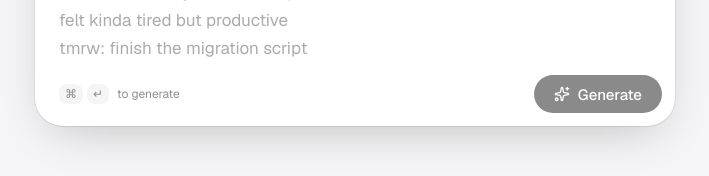
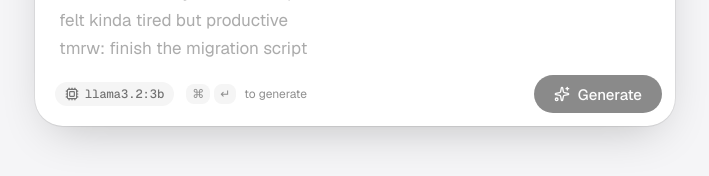
Before and after one commit to hadzicni/journ, a Next.js app: page / in a window 1280 px wide. Shown: the part 372-548 px from the top of the page, without its empty margins (285-994 px from the left). Built offline with nearby package versions, Linux system fonts and the light colour scheme.

Commit message:
add llm badge

```diff
--- a/app/api/generate/route.ts
+++ b/app/api/generate/route.ts
@@ -1,7 +1,6 @@
+import { getOllamaConfig } from "@/lib/ollama";
 import { EXAMPLE_ENTRY, EXAMPLE_NOTES, SYSTEM_PROMPT } from "@/lib/prompt";
 
-const OLLAMA_URL = process.env.OLLAMA_URL ?? "http://localhost:11434";
-const MODEL = process.env.OLLAMA_MODEL ?? "llama3.2:3b";
 const MAX_NOTES_LENGTH = 10_000;
 
 function errorResponse(status: number, error: string, hint?: string) {
@@ -9,6 +8,8 @@ function errorResponse(status: number, error: string, hint?: string) {
 }
 
 export async function POST(request: Request) {
+  const { url: ollamaUrl, model } = getOllamaConfig();
+
   let notes: unknown;
   try {
     ({ notes } = await request.json());
@@ -28,11 +29,11 @@ export async function POST(request: Request) {
 
   let upstream: Response;
   try {
-    upstream = await fetch(`${OLLAMA_URL}/api/chat`, {
+    upstream = await fetch(`${ollamaUrl}/api/chat`, {
       method: "POST",
       headers: { "Content-Type": "application/json" },
       body: JSON.stringify({
-        model: MODEL,
+        model,
         stream: true,
         options: { temperature: 0.3 },
         messages: [
@@ -49,7 +50,7 @@ export async function POST(request: Request) {
     console.error("Ollama request failed:", err);
     return errorResponse(
       503,
-      `Can't reach Ollama at ${OLLAMA_URL}.`,
+      `Can't reach Ollama at ${ollamaUrl}.`,
       "Make sure Ollama is running (open the Ollama app or run 'ollama serve'), then try again."
     );
   }
@@ -63,8 +64,8 @@ export async function POST(request: Request) {
     if (upstream.status === 404) {
       return errorResponse(
         502,
-        `The model "${MODEL}" isn't available in Ollama.`,
-        `Pull it with "ollama pull ${MODEL}", then try again.`
+        `The model "${model}" isn't available in Ollama.`,
+        `Pull it with "ollama pull ${model}", then try again.`
       );
     }
     return errorResponse(
--- a/app/page.tsx
+++ b/app/page.tsx
@@ -1,7 +1,14 @@
+import { connection } from "next/server";
+
 import { JournalGenerator } from "@/components/journal-generator";
 import { TodayLabel } from "@/components/today-label";
+import { getOllamaConfig } from "@/lib/ollama";
 
-export default function Home() {
+export default async function Home() {
+  // Render per request so the model shown matches the current OLLAMA_MODEL.
+  await connection();
+  const { model } = getOllamaConfig();
+
   return (
     <main className="mx-auto flex w-full max-w-2xl flex-1 flex-col gap-10 px-4 py-14 sm:py-24">
       <header className="flex flex-col gap-2 px-2 animate-in duration-700 fill-mode-both fade-in blur-in slide-in-from-bottom-3">
@@ -16,7 +23,7 @@ export default function Home() {
           into a clean journal entry. Nothing is saved.
         </p>
       </header>
-      <JournalGenerator />
+      <JournalGenerator model={model} />
     </main>
   );
 }
--- a/components/journal-generator.tsx
+++ b/components/journal-generator.tsx
@@ -6,6 +6,7 @@ import {
   CheckIcon,
   CircleAlertIcon,
   CopyIcon,
+  CpuIcon,
   RotateCcwIcon,
   SparklesIcon,
   SquareIcon,
@@ -123,7 +124,7 @@ function AutoHeight({ children }: { children: ReactNode }) {
   );
 }
 
-export function JournalGenerator() {
+export function JournalGenerator({ model }: { model: string }) {
   const [notes, setNotes] = useState("");
   const [output, setOutput] = useState("");
   const [date, setDate] = useState("");
@@ -265,8 +266,16 @@ export function JournalGenerator() {
                   )}
                   autoFocus
                 />
-                <div className="flex items-center gap-2 px-3 pt-1 pb-3 pl-6">
-                  <p className="hidden items-center gap-1 text-xs text-muted-foreground/80 sm:flex">
+                <div className="flex items-center gap-3 px-3 pt-1 pb-3 pl-5">
+                  <span
+                    className="flex min-w-0 items-center gap-1.5 rounded-full bg-muted px-2.5 py-1 text-xs font-medium text-muted-foreground"
+                    title={`Model: ${model}`}
+                  >
+                    <CpuIcon className="size-3.5 shrink-0" aria-hidden />
+                    <span className="sr-only">Model:</span>
+                    <span className="truncate font-mono">{model}</span>
+                  </span>
+                  <p className="hidden items-center gap-1 text-xs text-muted-foreground/80 md:flex">
                     <kbd className="rounded-md bg-muted px-1.5 py-0.5 font-sans">
                       ⌘
                     </kbd>
--- /dev/null
+++ b/lib/ollama.ts
@@ -0,0 +1,7 @@
+// Read on each call so changes to the environment apply without a rebuild.
+export function getOllamaConfig() {
+  return {
+    url: process.env.OLLAMA_URL ?? "http://localhost:11434",
+    model: process.env.OLLAMA_MODEL ?? "llama3.2:3b",
+  };
+}
```
